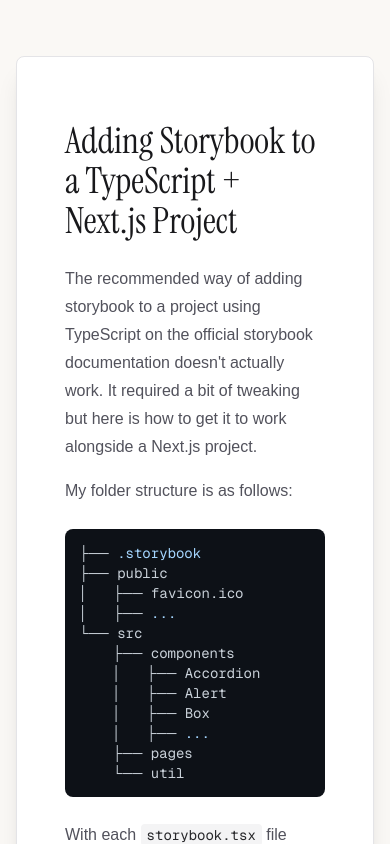
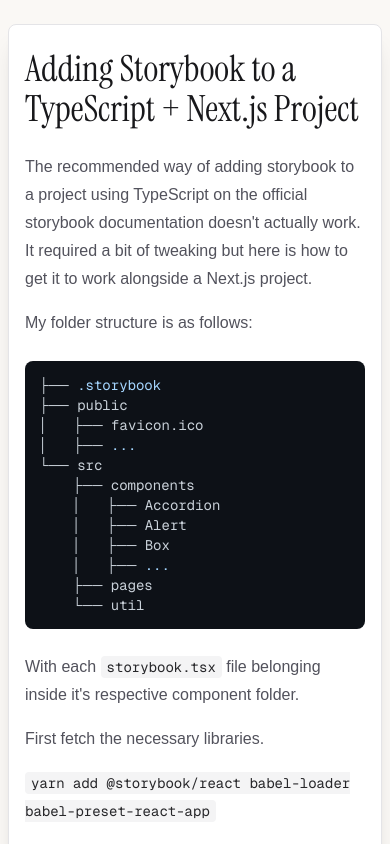
Before and after one commit to oscargws/oscarg.ws.v2, a Next.js app: page /adding-storybook-to-a-typescript-next-js-project in a window 390 px wide. Shown: the top 844 px of the page. Built offline with nearby package versions, Linux system fonts and the light colour scheme.

Commit message:
chore: styling fixes

```diff
--- a/src/app/(blogs)/layout.tsx
+++ b/src/app/(blogs)/layout.tsx
@@ -3,10 +3,10 @@
 
 const BlogLayout: React.FC<{ children: React.ReactNode }> = ({ children }) => {
   return (
-    <div className="flex flex-col items-center mt-12 py-2 mb-24 px-4">
+    <div className="flex flex-col items-center mt-4  sm:mt-12 py-2 mb-28 px-2 sm:px-4">
       <div className="max-w-2xl w-full relative">
         {/* Paper container */}
-        <div className="bg-white shadow-xl border border-zinc-200 rounded-lg p-12 pb-32 relative">
+        <div className="bg-white shadow-xl border border-zinc-200 rounded-lg px-4 py-2 md:px-12 md:py-12 pb-32 relative">
           {children}
         </div>
 
--- a/src/app/components/StickyNote.tsx
+++ b/src/app/components/StickyNote.tsx
@@ -5,7 +5,7 @@
 
 const StickyNote: React.FC = () => {
   return (
-    <Link href="/" className="block absolute -bottom-14 left-1/4 z-10">
+    <Link href="/" className="block absolute -bottom-20 left-1/10 z-10">
       <div
         className="relative w-28 h-28 cursor-pointer group"
         style={{
```
